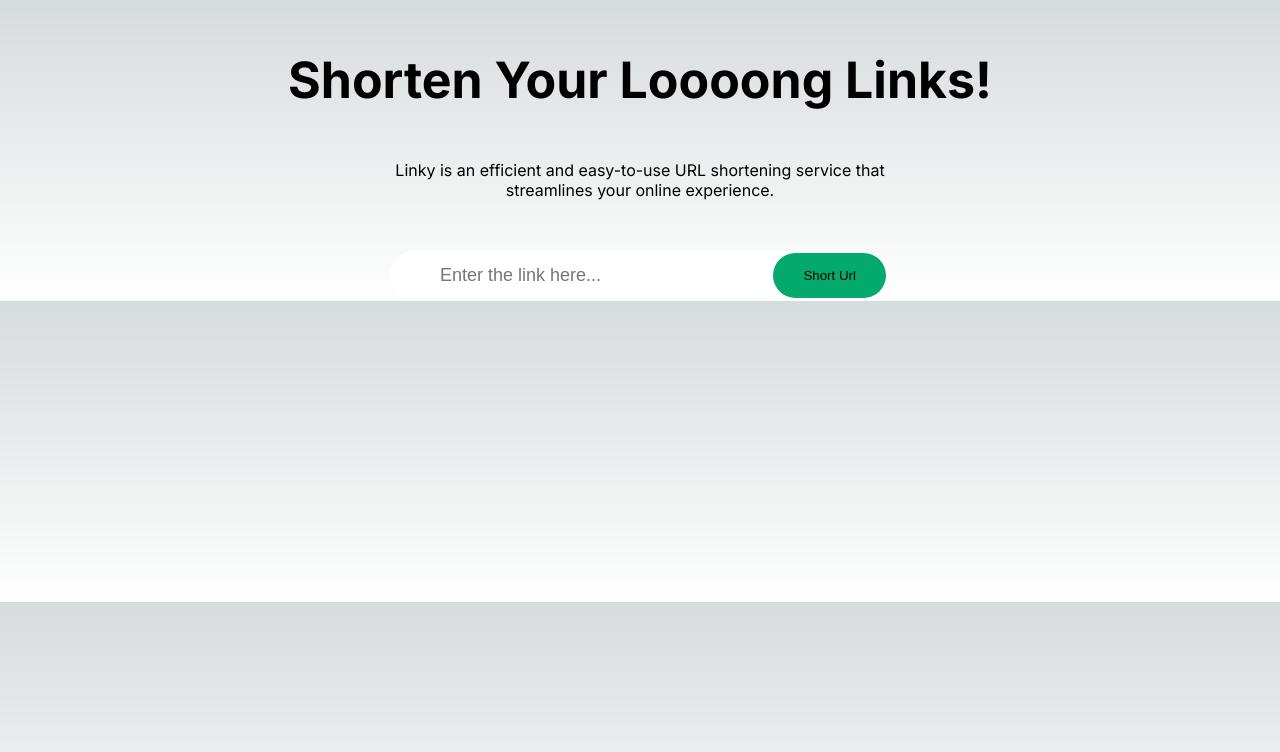
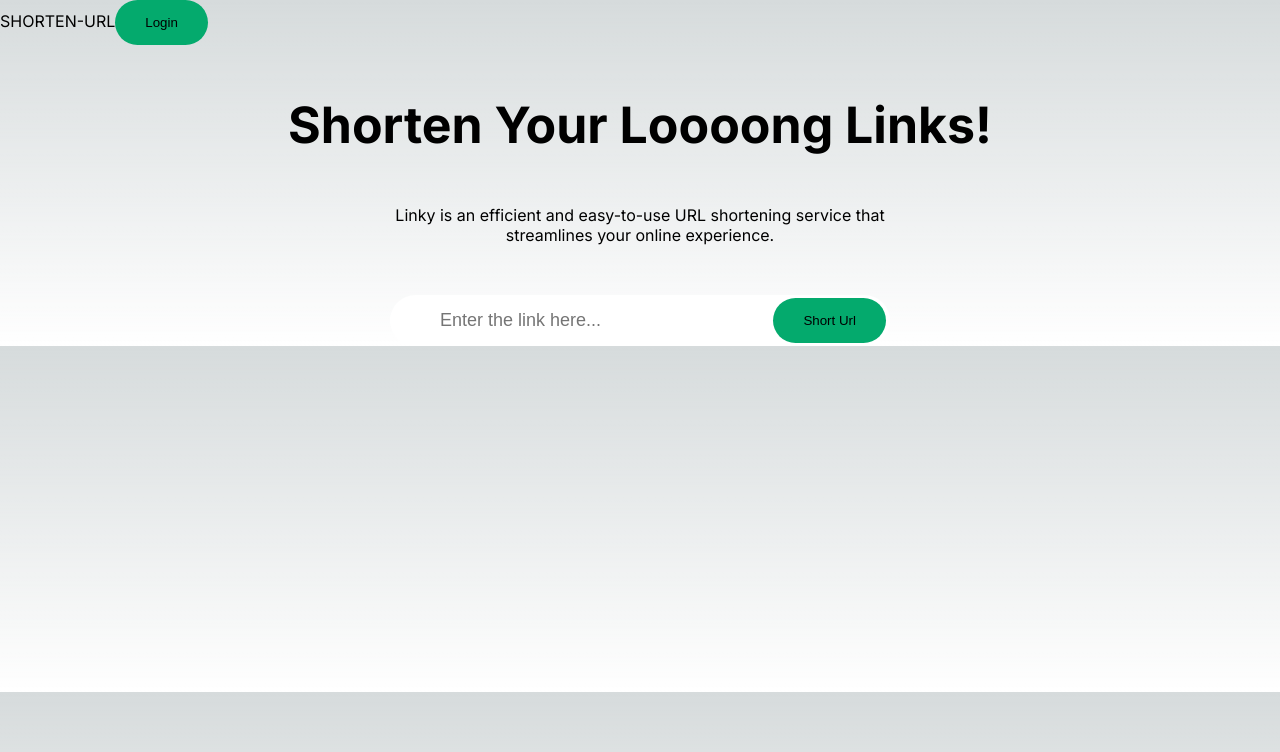
Before and after one commit to Gorusuke/url-shortener, a Next.js app: page / in a window 1280 px wide. Shown: the top 752 px of the page. Built offline with nearby package versions, Linux system fonts and the light colour scheme; no server answers; the database is empty.

Commit message:
Add Provider, header and change layout component

```diff
--- /dev/null
+++ b/src/app/Providers.tsx
@@ -0,0 +1,12 @@
+'use client'
+
+import { ReactNode } from "react"
+import { SessionProvider } from "next-auth/react"
+
+export const Providers = ({children}: {children: ReactNode}) => {
+  return (
+    <SessionProvider>
+      {children}
+    </SessionProvider>
+  )
+}
--- a/src/app/layout.tsx
+++ b/src/app/layout.tsx
@@ -1,5 +1,7 @@
 import type { Metadata } from "next";
 import { Inter } from "next/font/google";
+import { Providers } from "./Providers";
+import Header from "@/ui/header";
 import "./globals.css";
 
 const inter = Inter({ subsets: ["latin"] });
@@ -16,7 +18,12 @@ export default function RootLayout({
 }>) {
   return (
     <html lang="en">
-      <body className={inter.className}>{children}</body>
+      <body className={inter.className}>
+        <Providers>
+          <Header />
+          {children}
+        </Providers>
+      </body>
     </html>
   );
 }
--- /dev/null
+++ b/src/ui/header.tsx
@@ -0,0 +1,21 @@
+'use client'
+
+import styles from '@/app/page.module.css'
+import Link from "next/link";
+import { signIn, useSession } from 'next-auth/react';
+
+const Header = () => {
+  const {data: session} = useSession()
+  console.log(session);
+
+  return (
+    <header>
+      <nav className={styles.nav}>
+        <Link href={'/'} className={styles.logo}>SHORTEN-URL</Link>
+        <button onClick={() => signIn()} className={styles.modifyButton}>Login</button>
+      </nav>
+    </header>
+  )
+}
+
+export default Header
```
